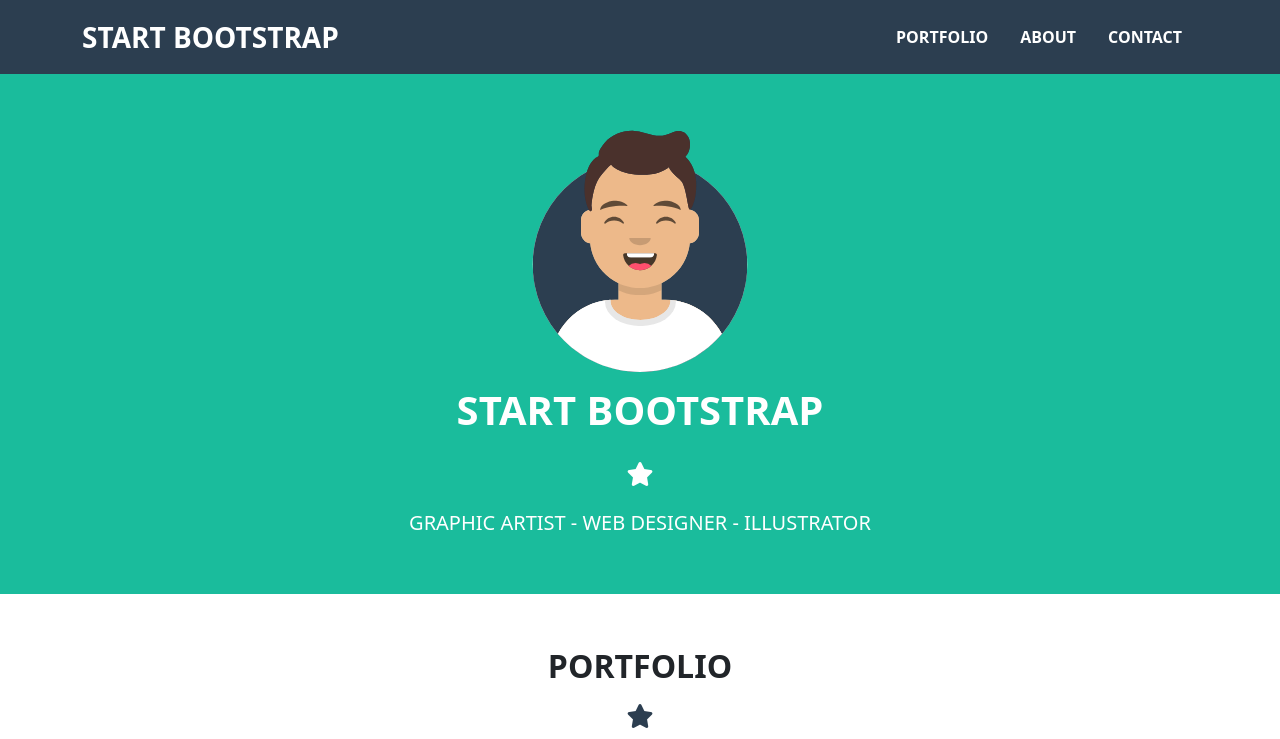
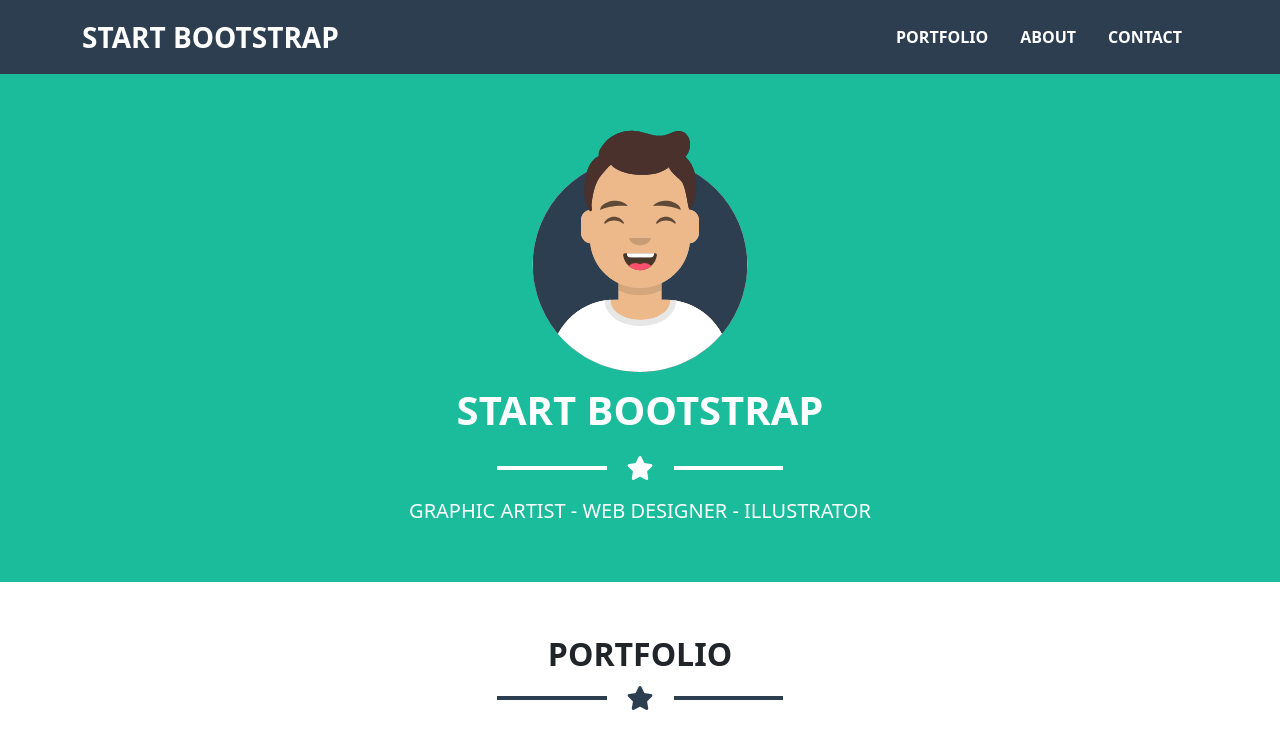
Before and after one commit to Jero1304/html-css-bootstrap-freelancer, a plain HTML site: page index.html in a window 1280 px wide. Shown: the top 739 px of the page. Drawn offline with nearby package versions, Linux system fonts and the light colour scheme.

Commit message:
FIX star class (add line)

```diff
--- a/css/style.css
+++ b/css/style.css
@@ -37,12 +37,30 @@ a {
     color: var(--dark-blue);
 }
 
-/* .star::before{
+.star::before,
+.star::after{
+    content: '';
     background-color: white;
     height: 4px;
     width: 20%;
+}
+
+.star-dark::before,
+.star-dark::after{
+    content: '';
+    background-color: var(--dark-blue);
+    height: 4px;
+    width: 20%;
+
+}
+.star, .star-dark{
     display: flex;
-} */
+    justify-content: center;
+    align-items: center;
+}
+.star>i{
+    padding: 0 20px 0 20px;
+}
 
 .port-icon img{
     width: 100%;
--- a/index.html
+++ b/index.html
@@ -47,7 +47,7 @@
                  START BOOTSTRAP
             </div>
 
-            <div class="star py-2 fs-4">
+            <div class="col-6 star py-2 fs-4">
                 <i class="fa-solid fa-star"></i>
             </div>
 
@@ -64,11 +64,11 @@
         <!-- PORTFOLIO TITLE -->
       <div class="container mb-4 text-center">
         <div class="row">
-          <div class="col fs-2 fw-bold">
+          <div class="col-12 fs-2 fw-bold">
             PORTFOLIO
           </div>
 
-          <div class="star star-dark py-2 fs-4">
+          <div class="offset-3 col-6 star star-dark py-2 fs-4">
             <i class="fa-solid fa-star"></i>
           </div>
         </div>
@@ -116,7 +116,7 @@
             ABOUT
           </div>
 
-          <div class="star">
+          <div class="col-6 star py-2 fs-4">
             <i class="fa-solid fa-star py-2 fs-4"></i>
           </div>
 
@@ -160,7 +160,7 @@
             ABOUT
           </div>
 
-          <div class="star star-dark">
+          <div class="col-6 star star-dark py-2 fs-4">
             <i class="fa-solid fa-star py-2 fs-4"></i>
           </div>
 
```
